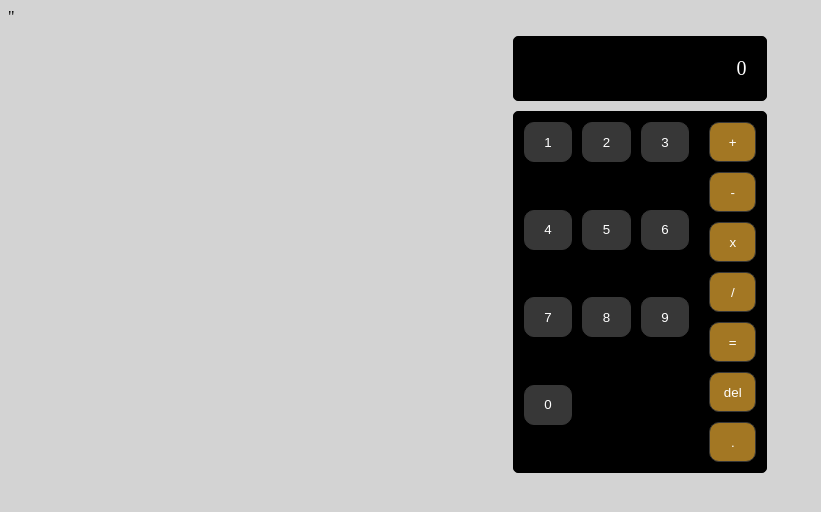
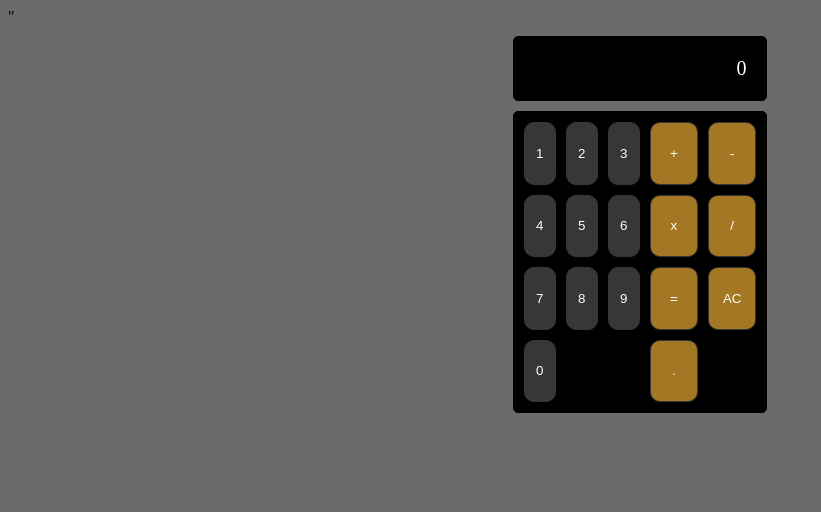
Before and after one commit to jpsalim21/CalculadoraJscript, a plain HTML site: page index.html in a window 1280 px wide. Shown: the whole page, without its empty margins (0-821 px from the left). Drawn offline with Linux system fonts and the light colour scheme.

Commit message:
Altera CSS

```diff
--- a/index.html
+++ b/index.html
@@ -32,7 +32,7 @@
                     <button>x</button>
                     <button>/</button>
                     <button>=</button>
-                    <button>del</button>
+                    <button>AC</button>
                     <button>.</button>
                 </div>
             </div>
--- a/main.js
+++ b/main.js
@@ -11,7 +11,7 @@ let botoesNumericos = document.querySelectorAll('.TecladoNumerico button');
 let botoesOperadores = document.querySelectorAll('.TecladoOperacoes button');
 let tela = document.querySelector('.Tela p');
 
-for(let i = 0; i < botoesNumericos.length; i++){
+for(let i = 0; i < botoesNumericos.length - 1; i++){
     botoesNumericos[i].addEventListener('click', function(){
         atualizarValor(i + 1);
         tela.textContent = strCompleta;
@@ -19,6 +19,7 @@ for(let i = 0; i < botoesNumericos.length; i++){
 }
 botoesNumericos[9].addEventListener('click', function(){
     atualizarValor(0);
+    tela.textContent = strCompleta;
 });
 botoesOperadores[0].addEventListener('click', function(){
     let retorno = setOperation('+');
--- a/style.css
+++ b/style.css
@@ -1,5 +1,5 @@
 body{
-    background-color: lightgray;
+    background-color: rgb(106, 106, 106);
 }
 
 .Mestre{
@@ -27,35 +27,37 @@ p{
 .TecladoNumerico{
     display: grid;
     grid-template-columns: 1fr 1fr 1fr;
-    grid-template-rows: 1fr 1fr 1fr 1fr;
     gap: 10px;
-    margin: 10px;
-    width: 70%;
+    margin-left: 10px;
+    margin-top: 10px;
+    margin-bottom: 10px;
+    flex-grow: 1;
 }
 
 .Teclado{
     border: 1px solid black;
     border-radius: 5px;
     background-color: black;
-    width: 20%;
+    height: 300px;
     display: flex;
     flex-direction: row;
+    width: 20%;
 }
 
 .TecladoOperacoes{
     display: grid;
-    grid-template-columns: 1fr;
-    grid-template-rows: 1fr 1fr 1fr 1fr;
+    grid-template-columns: 1fr 1fr;
     gap: 10px;
     margin: 10px;
-    width: 20%;
+    flex-grow: 1;
 }
 button{
     background-color: rgb(55, 55, 55);
     color: white;
     border: 1px solid rgb(55, 55, 55);
     border-radius: 10px;
-    height: 40px;
+    width: 100%;
+    height: 100%;
 }
 button:hover{
     background-color: rgb(100, 100, 100);
```
